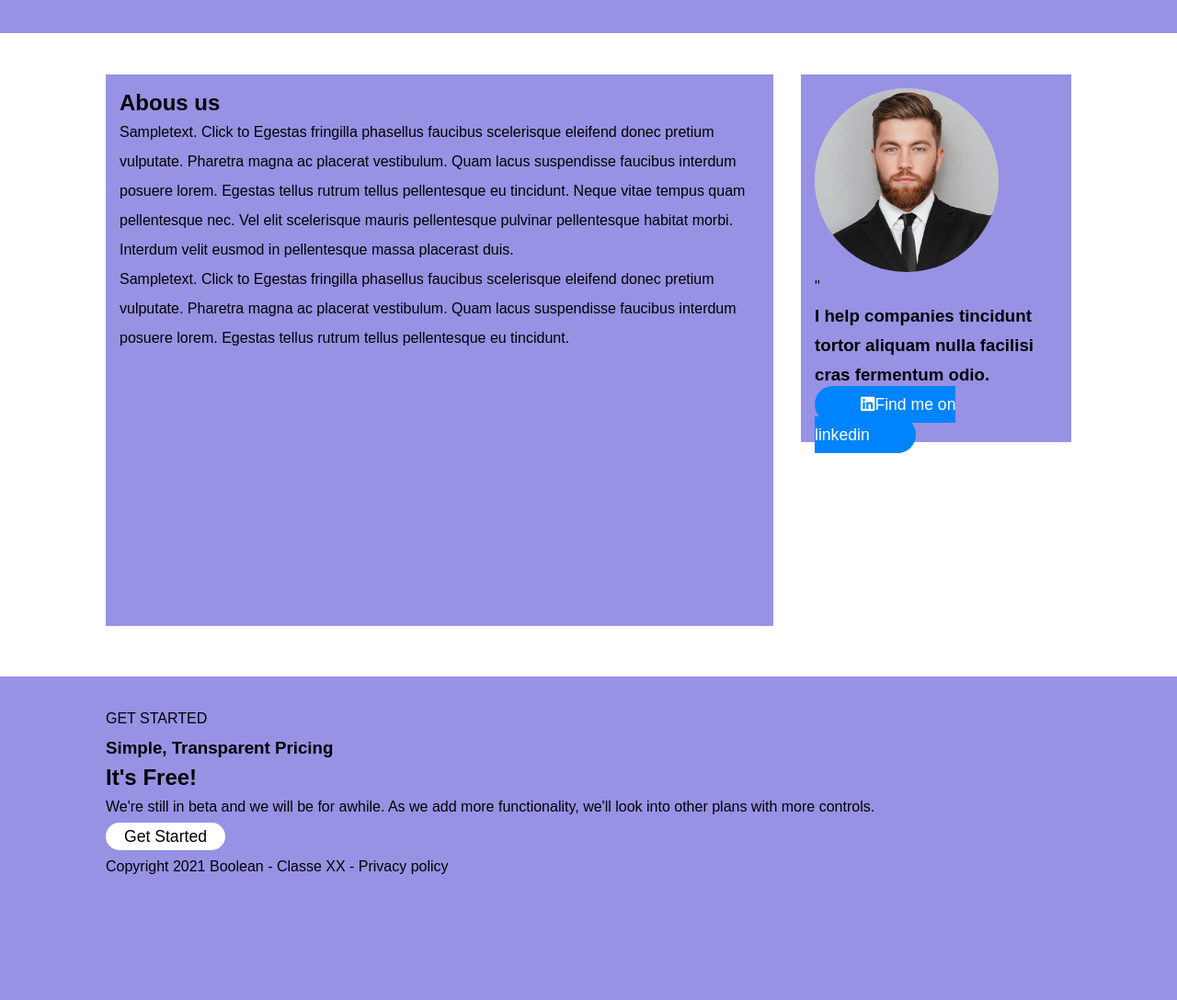
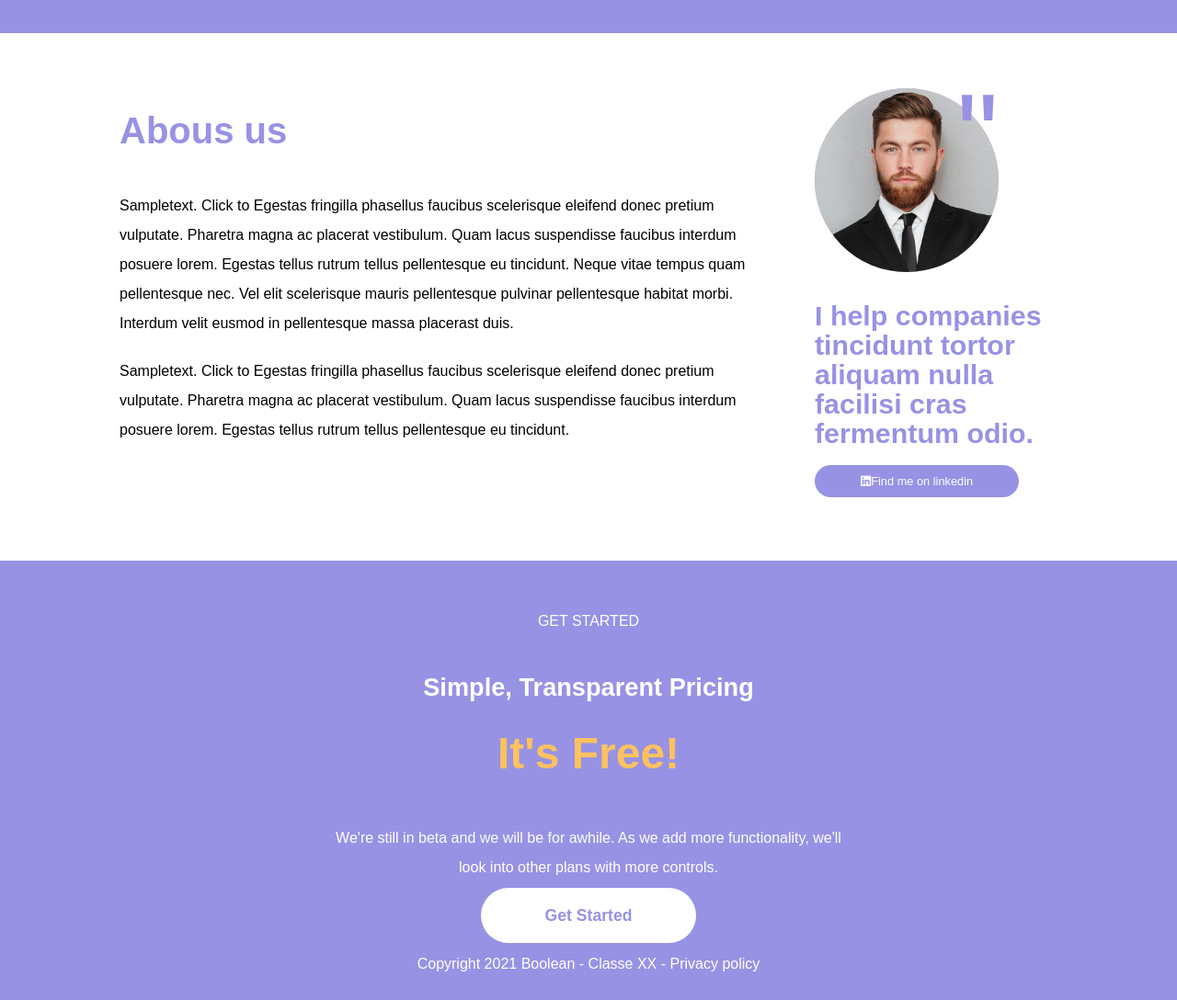
Before and after one commit to lorenzodisanto/htmlcss-responsive-layout, a plain HTML site: page index.html in a window 1280 px wide. Shown: the part 3960-5048 px from the top of the page at 92% size. Drawn offline with Linux system fonts and the light colour scheme.

Commit message:
feat: add section aboutus banner and footer contents

```diff
--- a/css/style.css
+++ b/css/style.css
@@ -310,15 +310,48 @@ nav span {
 #about-us .card-content {
   padding: 15px;
 
-  height: 600px;
-  background-color: var(--primary-color);
+  /* background-color: var(--primary-color); */
+}
+
+#about-us h2 {
+  color: var(--primary-color);
+  font-size: 2.5rem;
+  padding-top: 30px;
+  padding-bottom: 30px;
+}
+
+#about-us p {
+  padding-top: 20px;
 }
 
 #about-us .card-image {
   padding: 15px;
+  color: var(--primary-color);
 
-  height: 400px;
+  /* background-color: var(--primary-color); */
+}
+
+.card-image h3 {
+  font-size: 1.9rem;
+  padding-top: 20px;
+  padding-bottom: 20px;
+}
+
+.card-image .btn.bold {
   background-color: var(--primary-color);
+  font-size: 0.8rem;
+}
+
+.card-image .layer {
+  position: relative;
+  display: inline-block;
+}
+
+.layer span {
+  position: absolute;
+  font-size: 8rem;
+  top: 35px;
+  right: 0;
 }
 
 /* BANNER CONTENT */
@@ -327,7 +360,29 @@ nav span {
   background-color: var(--primary-color);
   padding-top: 30px;
   padding-bottom: 40px;
-  height: 400px;
+  color: white;
+  text-align: center;
+}
+#banner h3 {
+  font-size: 1.7rem;
+  padding-top: 20px;
+}
+
+#banner h2 {
+  color: #fdc15f;
+  padding: 40px 0;
+  font-size: 3rem;
+}
+
+#banner p {
+  padding: 20px 0;
+}
+
+#banner .btn {
+  color: var(--primary-color);
+  font-weight: bold;
+  padding: 20px 70px;
+  border-radius: 35px;
 }
 
 /* FOOTER */
@@ -337,7 +392,7 @@ nav span {
   color: white;
   padding-top: 30px;
   padding-bottom: 40px;
-  height: 200px;
+  text-align: center;
 }
 
 /* ### MEDIA QUERY ### */
@@ -405,6 +460,10 @@ nav span {
 
   #about-us .col {
     width: 40%;
+  }
+
+  #banner .container {
+    max-width: 600px;
   }
 }
 
```
